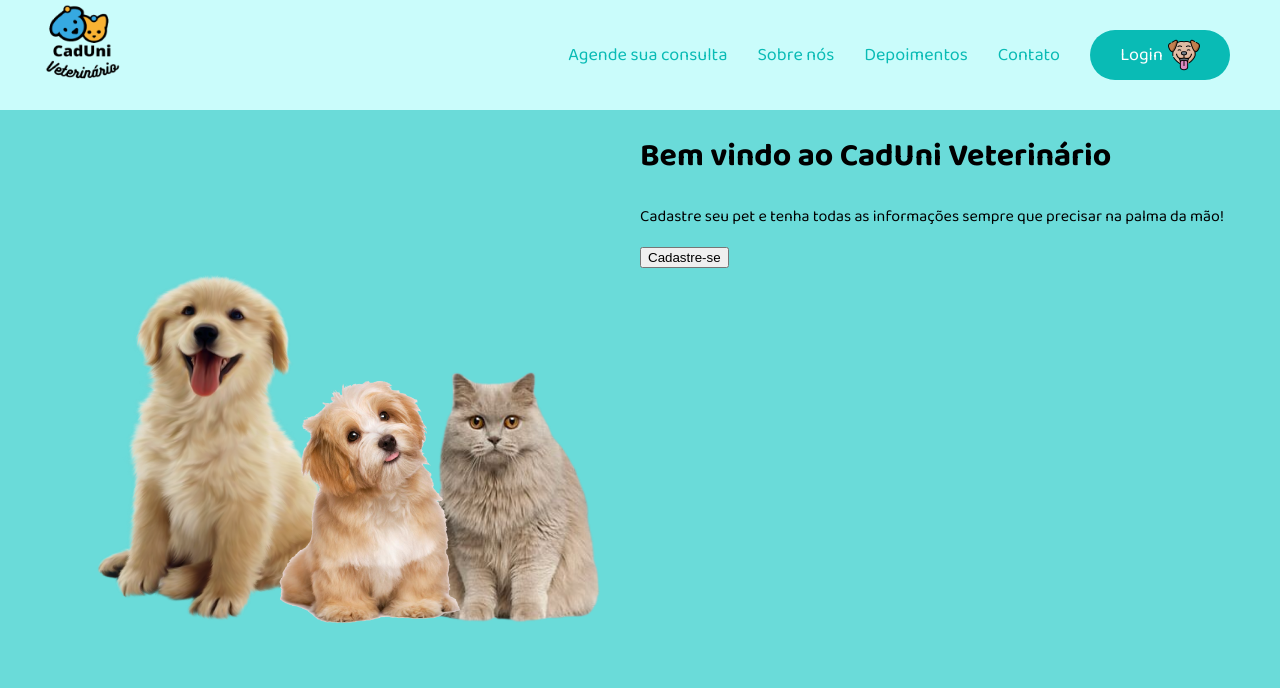
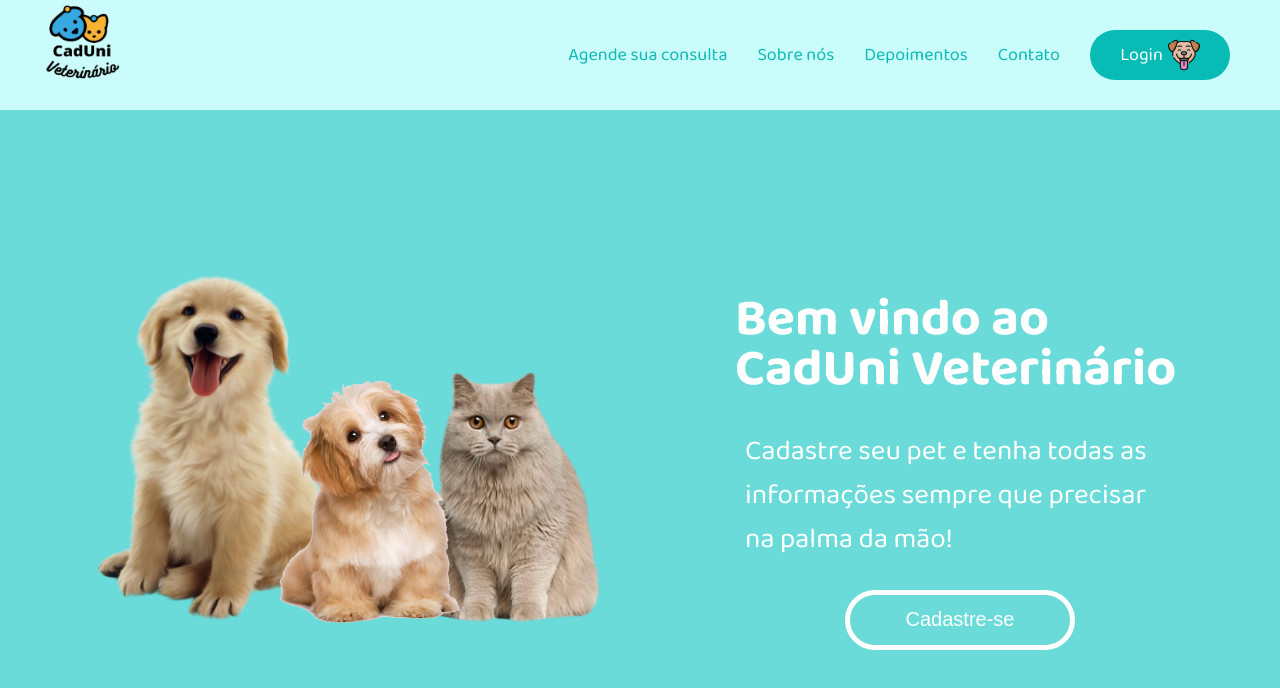
Before and after one commit to themegazord/frontend-cadunivet, a Vue app: page / in a window 1280 px wide. Shown: the top 688 px of the page. Built offline with nearby package versions, Linux system fonts and the light colour scheme.

Commit message:
(dev) html css finalizado na section de apresentação

```diff
--- a/src/App.vue
+++ b/src/App.vue
@@ -77,5 +77,45 @@ body {
   z-index: 2;
 }
 
+.info-agenda-consulta-homepage {
+  display:flex;
+  flex-direction: column;
+  align-items: center;
+  justify-content: center;
+}
+
+.title-info-agenda-consulta-homepage {
+  font-style: normal;
+  font-weight: 700;
+  font-size: 52px;
+  line-height: 50px;
+  color: #FFFFFF;
+  width: 450px;
+}
+
+.description-info-agenda-consulta-homepage {
+  margin-top: 0;
+  font-style: normal;
+  font-weight: 400;
+  font-size: 28px;
+  line-height: 44px;
+  color: #FFFFFF;
+  width: 430px;
+}
+
+.btn-info-agenda-consulta-homepage{
+  width: 230px;
+  height: 60px;
+  background-color: #6ADBD9;
+  border: 5px solid #FFFFFF;
+  border-radius: 100px;
+  font-style: normal;
+  font-weight: 400;
+  font-size: 20px;
+  line-height: 31px;
+
+  color: #FFFFFF;
+}
+
 
 </style>
```
